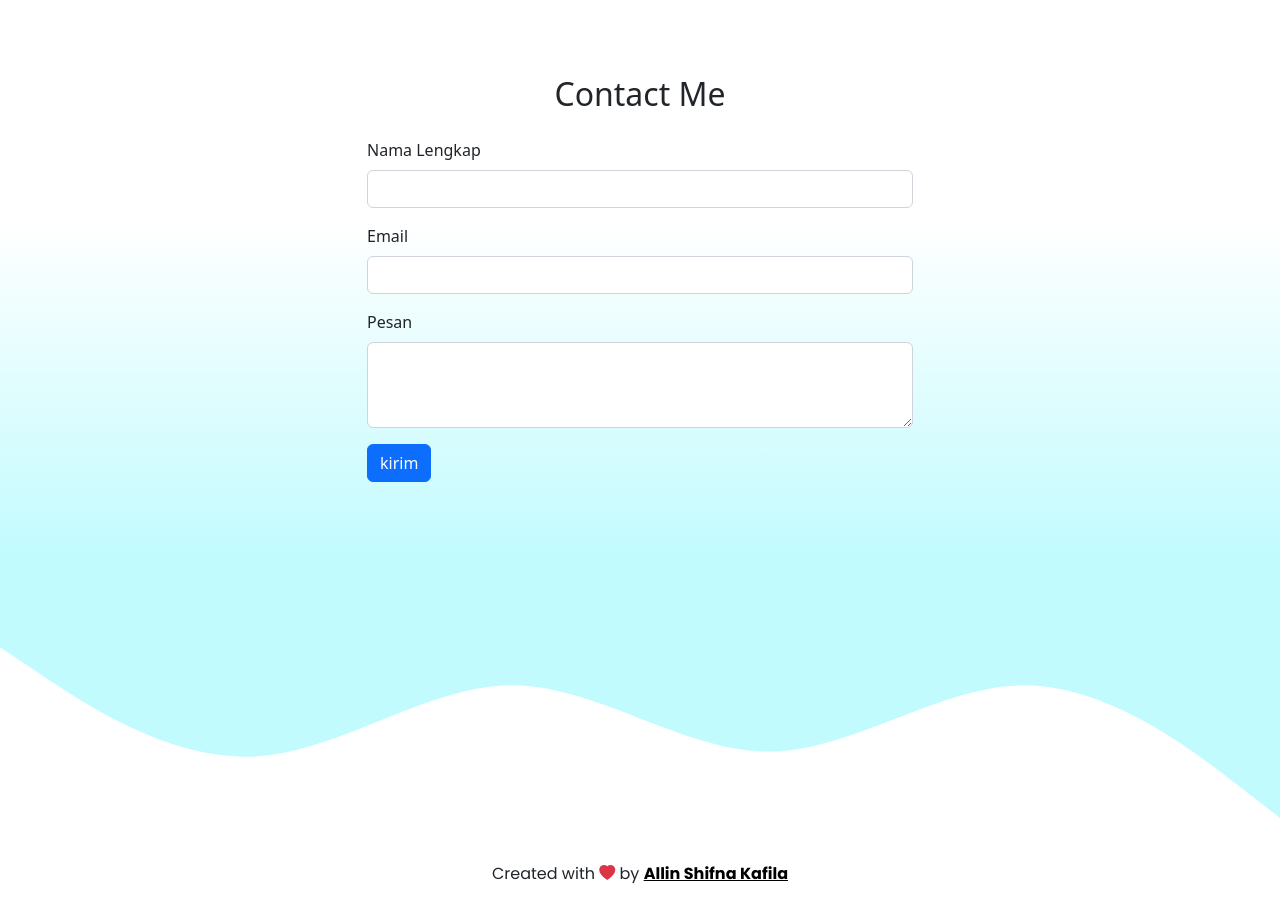
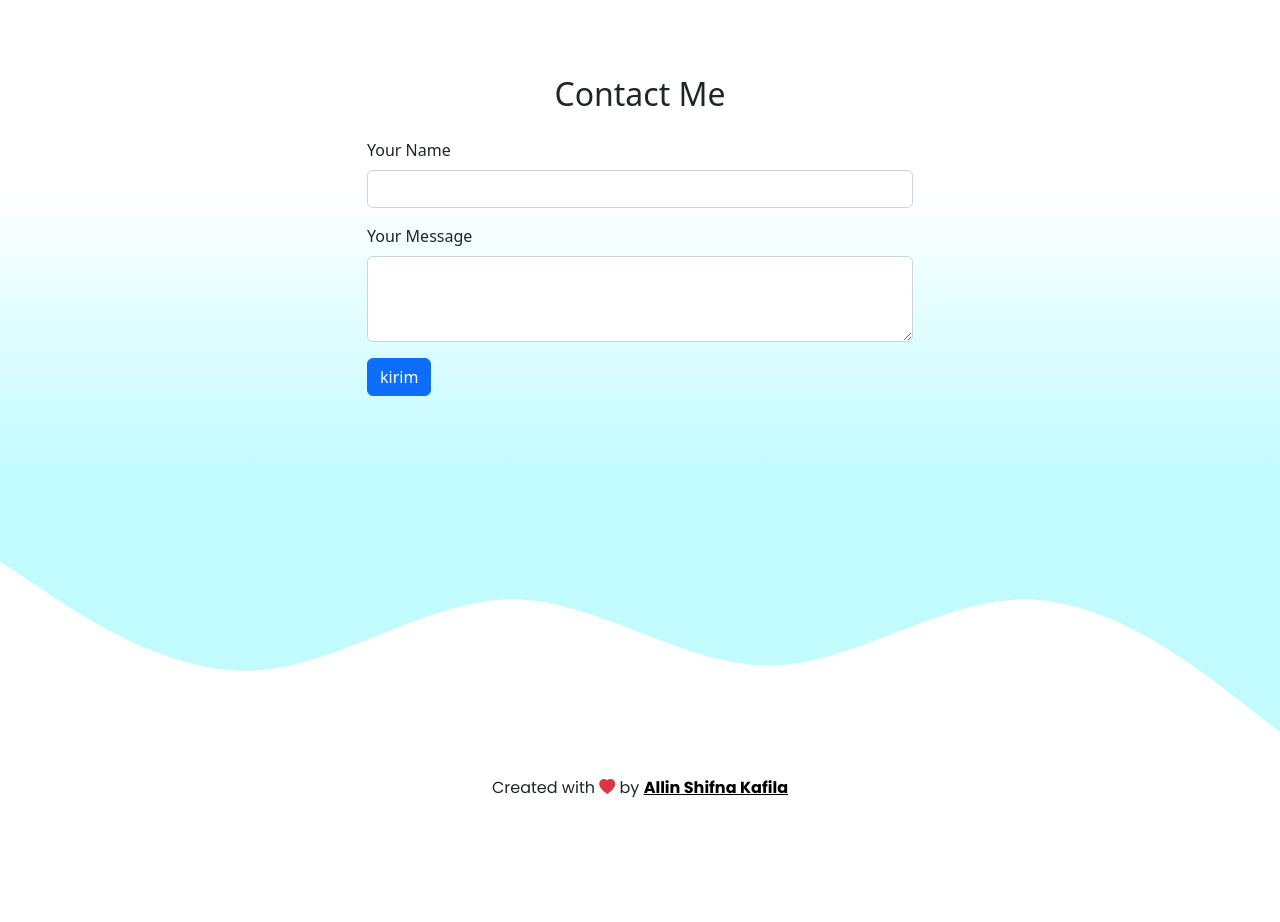
Before and after one commit to allinkfla04/allinkfla04.github.io, a plain HTML site: page index.html in a window 1280 px wide. Shown: the part 2460-3382 px from the top of the page. After the commit the page ends 3324 px from the top, so only its background shows below. Drawn offline with nearby package versions, Linux system fonts and the light colour scheme.

Commit message:
revisi contact me

```diff
--- a/index.html
+++ b/index.html
@@ -177,16 +177,12 @@
           <div class="col-md-6">
             <form>
               <div class="mb-3">
-                <label for="name" class="form-label">Nama Lengkap</label>
+                <label for="name" class="form-label">Your Name</label>
                 <input type="text" class="form-control" id="name" aria-describedby="name" />
               </div>
 
               <div class="mb-3">
-                <label for="email" class="form-label">Email</label>
-                <input type="email" class="form-control" id="email" aria-describedby="email" />
-              </div>
-              <div class="mb-3">
-                <label for="pesan" class="form-label">Pesan</label>
+                <label for="pesan" class="form-label">Your Message</label>
                 <textarea class="form-control" id="Pesan" rows="3"></textarea>
               </div>
 
```
